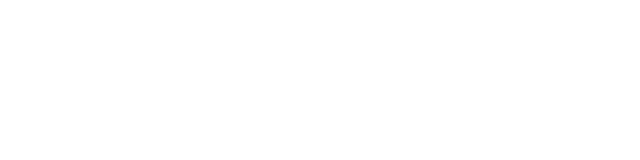
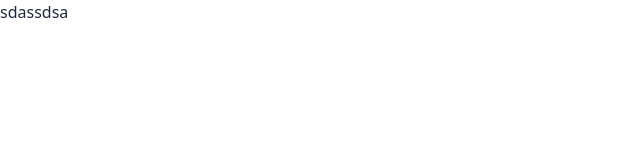
Before and after one commit to ssamilg/todo-app, a Vue app: page /createlist in a window 1280 px wide. Shown: the top 160 px of the page, without its empty margins (0-640 px from the left). Built offline with nearby package versions, Linux system fonts and the light colour scheme; the HTML template or start-up script is replaced by a standard one.

Commit message:
clist-column

```diff
--- a/src/views/CreateListView.vue
+++ b/src/views/CreateListView.vue
@@ -4,7 +4,7 @@
 
     </div>
     <div id:2>
-
+       sdassdsa
     </div>
     <div id:3>
 
```
